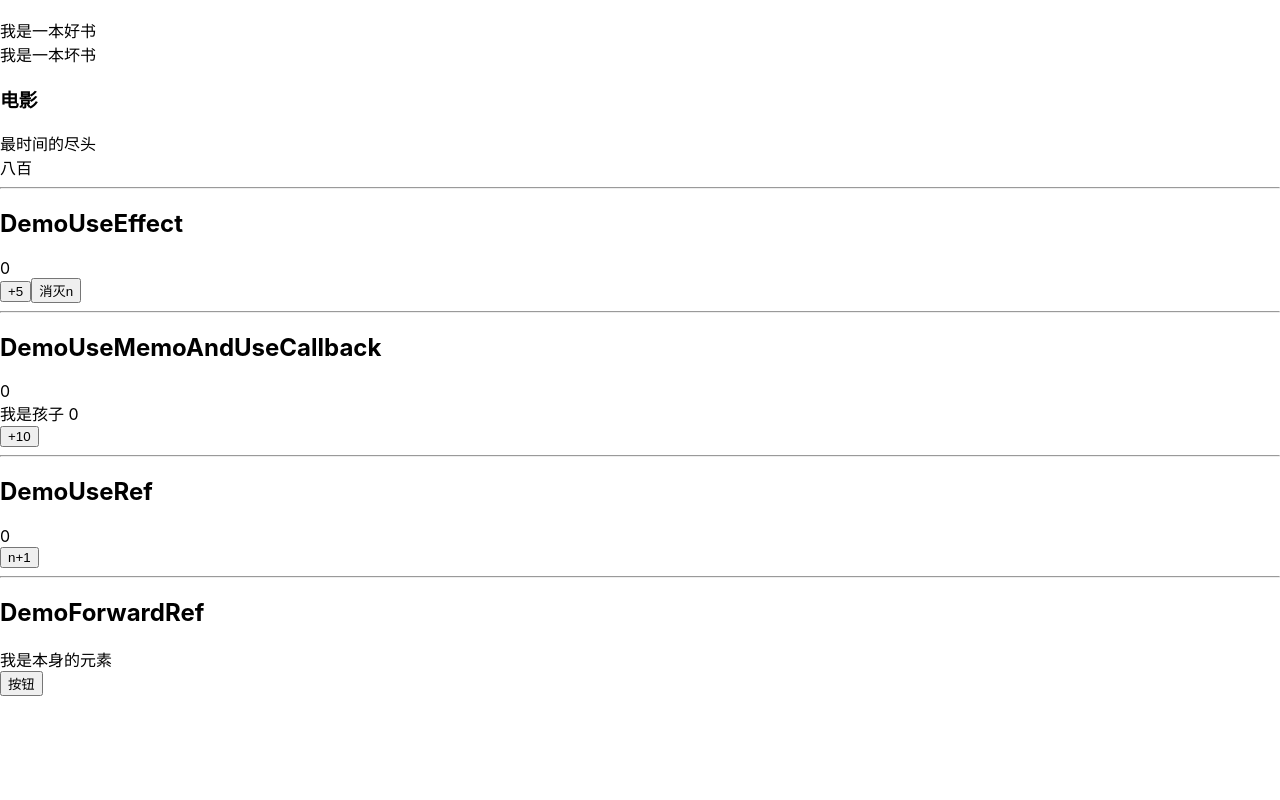
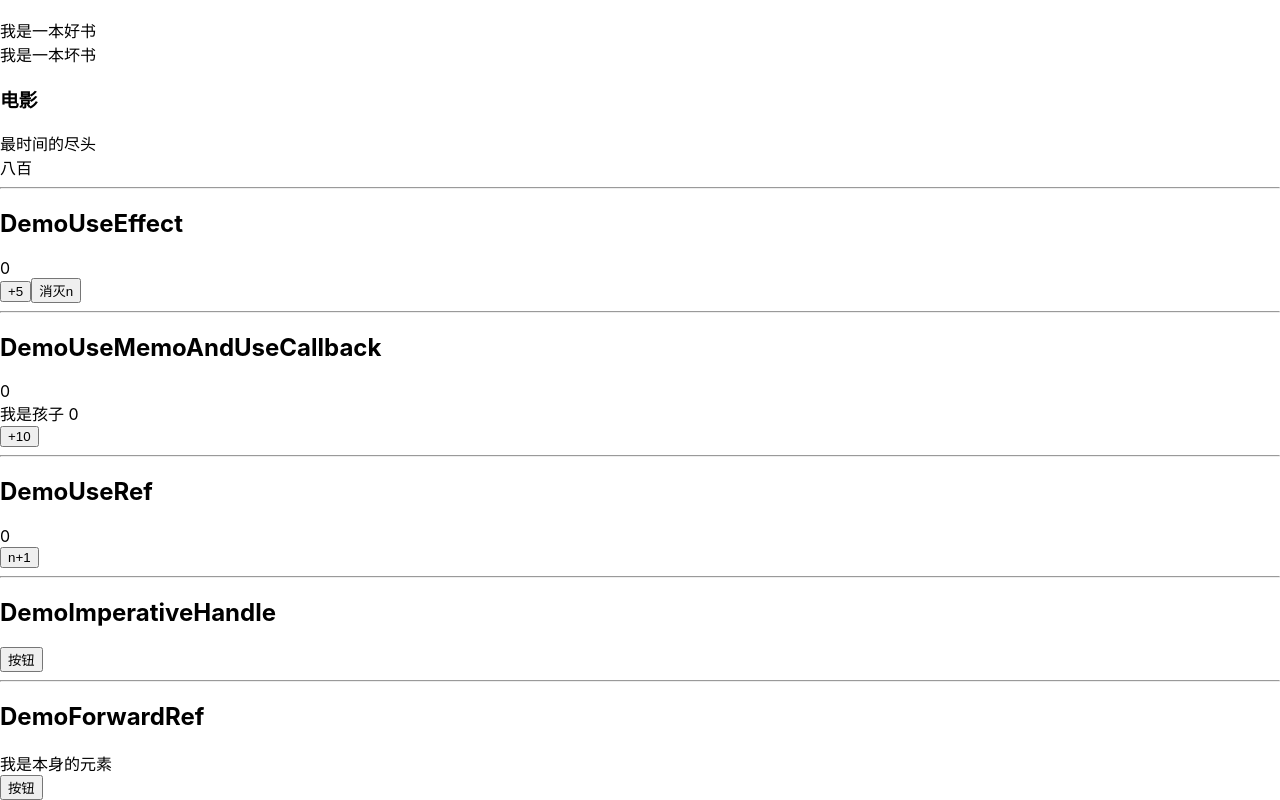
Before and after one commit to Layouwen/react-study-hooks, a React (Create React App) app: page / in a window 1280 px wide. Shown: the part 603-1403 px from the top of the page. Before the commit the page ends 1299 px from the top, so only its background shows below. Built offline with nearby package versions, Linux system fonts and the light colour scheme.

Commit message:
完成useImperativeHandle的代码示例

```diff
--- a/src/App.js
+++ b/src/App.jsx
@@ -6,6 +6,7 @@ import DemoContextReducer from "./page/DemoContextAndReducer/DemoContextReducer"
 import DemoUseEffect from "./page/DemoUseEffect/DemoUseEffect"
 import DemoUseMemoAndUseCallback from "./page/DemoUseMemoAndUseCallback/DemoUseMemoAndUseCallback"
 import DemoUseRef from "./page/DemoUseRef/DemoUseRef"
+import DemoImperativeHandle from "./page/DemeImperativeHandle/DemoImperativeHandle"
 import DemoForwardRef from "./page/DemoForwardRef/DemoForwardRef"
 
 const App = () => {
@@ -32,6 +33,9 @@ const App = () => {
       <h2>DemoUseRef</h2>
       <DemoUseRef/>
       <hr/>
+      <h2>DemoImperativeHandle</h2>
+      <DemoImperativeHandle/>
+      <hr/>
       <h2>DemoForwardRef</h2>
       <DemoForwardRef/>
     </>
```
